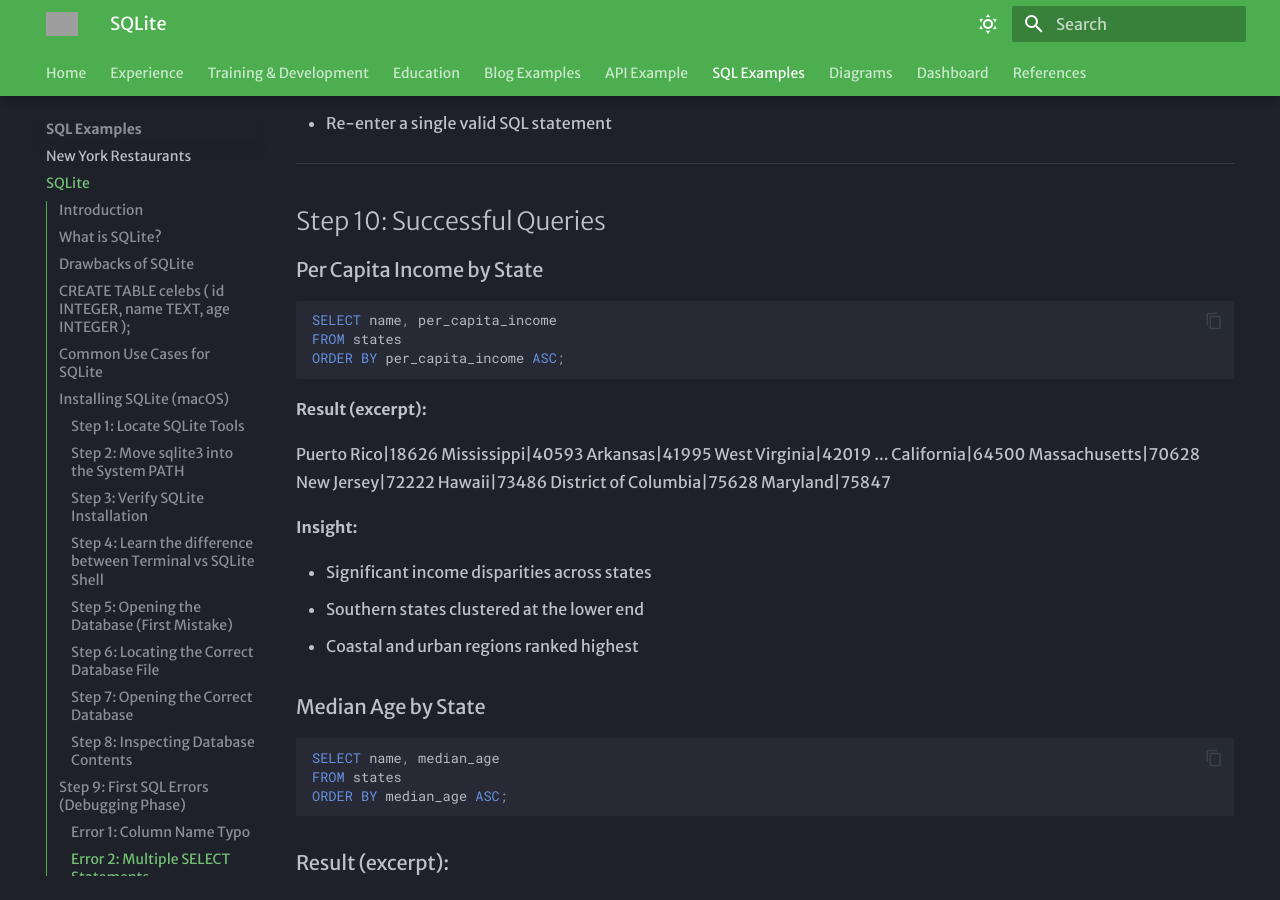
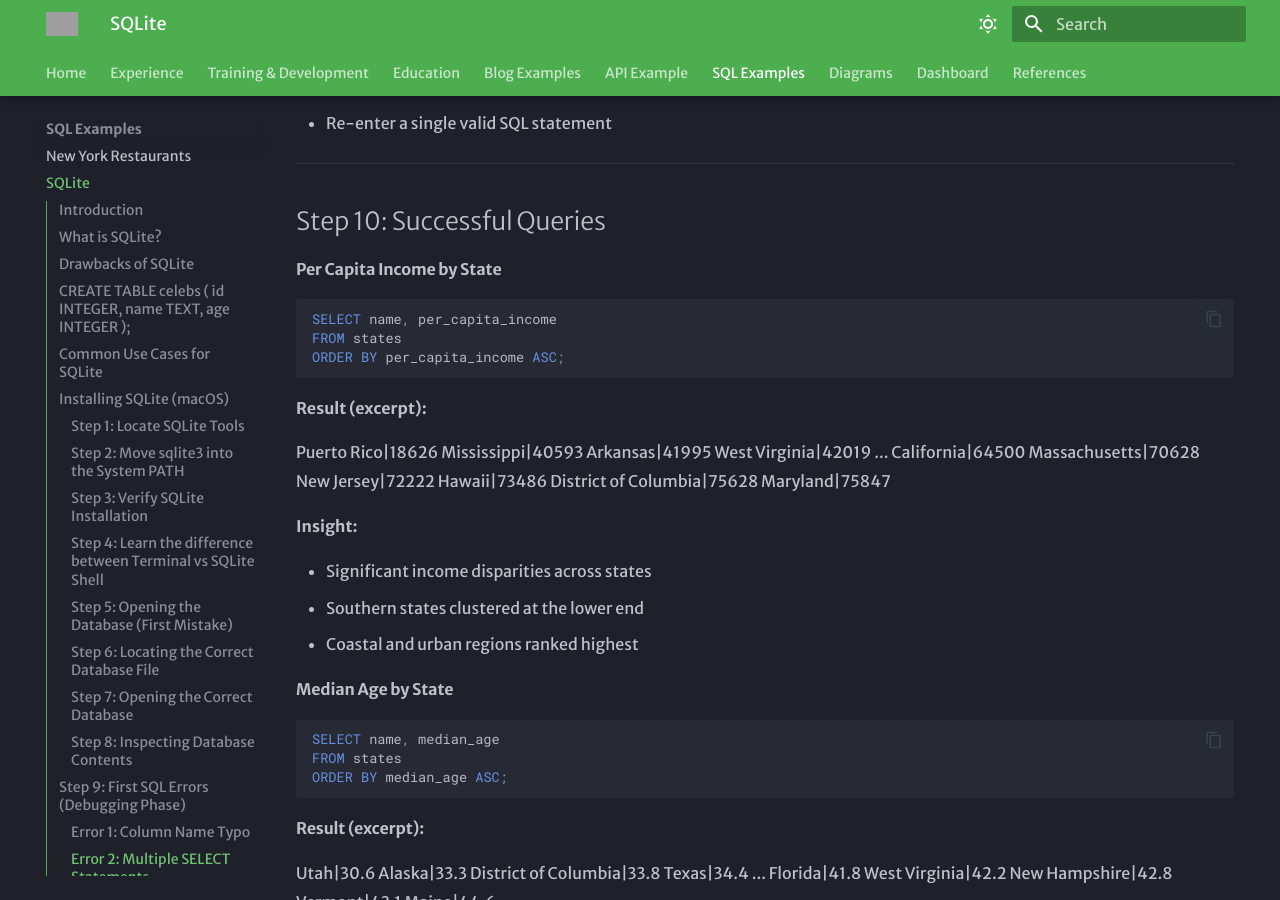
Before and after one commit to james-glass1999/MKDocs-James-Glass-PhD, an MkDocs documentation site: the page built from docs/sql-examples/sqlite.md, in a window 1280 px wide and 900 px high, scrolled down 5794 px. Built offline with MkDocs 1.6.1 and Material for MkDocs 9.7.7, drawn with Linux system fonts in a browser that asks for light colours; grey boxes are pictures that could not be loaded.

Commit message:
heading update

````diff
--- a/docs/sql-examples/sqlite.md
+++ b/docs/sql-examples/sqlite.md
@@ -282,7 +282,7 @@
 ---
 
 ## Step 10: Successful Queries
-### Per Capita Income by State
+#### Per Capita Income by State
 
 ```sql
 SELECT name, per_capita_income
@@ -311,7 +311,7 @@
 - Coastal and urban regions ranked highest
 
 
-### Median Age by State
+#### Median Age by State
 
 ```sql
 SELECT name, median_age
@@ -319,7 +319,7 @@
 ORDER BY median_age ASC;
 ```
 
-### Result (excerpt):
+#### Result (excerpt):
 
 Utah|30.6
 Alaska|33.3
````
